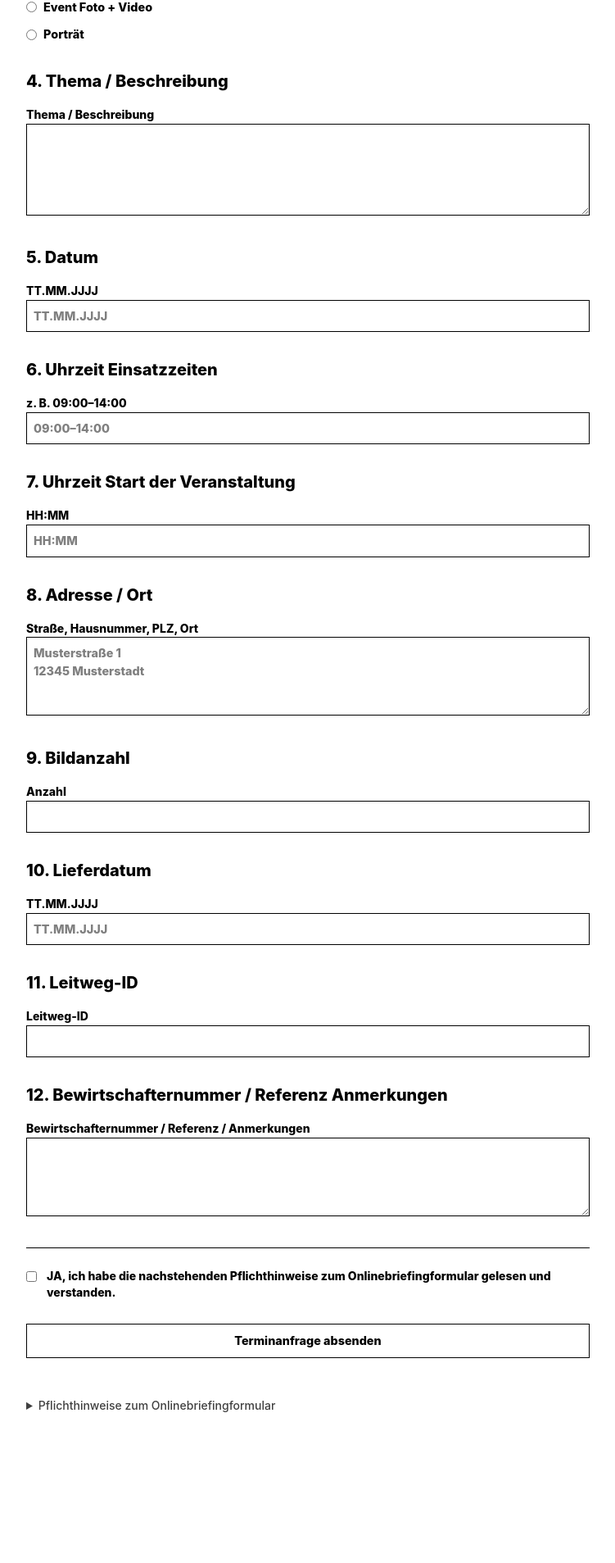
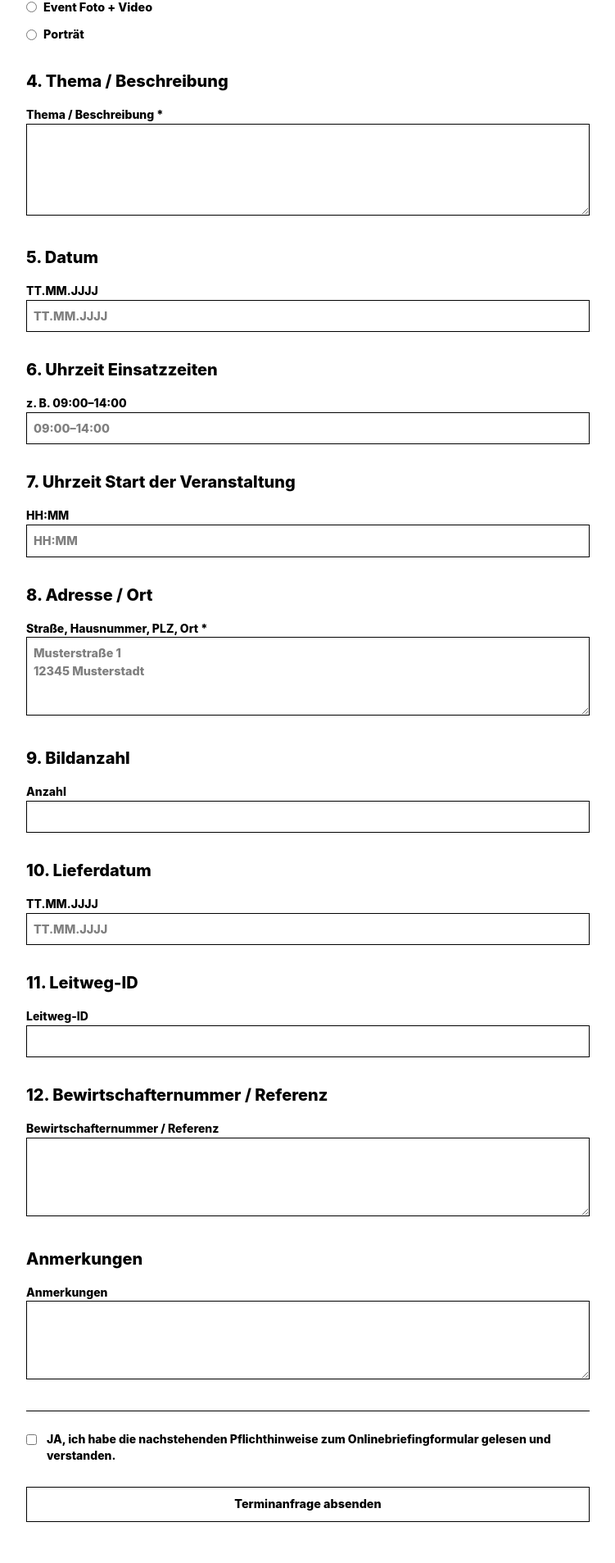
Before and after one commit to jukka211/czybik-schmid, a Next.js app: page /application in a window 1280 px wide. Shown: the part 754-2661 px from the top of the page at 82% size, without its empty margins (264-1015 px from the left). Before the commit the page ends 2487 px from the top, so only its background shows below. Built offline with nearby package versions, Linux system fonts and the light colour scheme; no server answers.

Commit message:
Update homepage

```diff
--- a/app/api/application/route.ts
+++ b/app/api/application/route.ts
@@ -64,8 +64,11 @@ function formatText(body: any) {
     `11. Leitweg-ID`,
     `${body.leitwegId || ""}`,
     ``,
-    `12. Bewirtschafternummer / Referenz / Anmerkungen`,
-    `${body.referenceNotes || ""}`,
+    `12. Bewirtschafternummer / Referenz`,
+    `${body.referenceNumber || ""}`,
+    ``,
+    `Anmerkungen`,
+    `${body.notes || ""}`,
     ``,
     `Zustimmung: ${body.consent ? "JA" : "NEIN"}`,
   ].join("\n");
--- a/app/application/page.tsx
+++ b/app/application/page.tsx
@@ -98,7 +98,7 @@ export default function ApplicationPage() {
           <section className="space-y-4">
             <h2 className="text-xl">1. Name und Kontaktdaten</h2>
             <label className="space-y-1">
-              <span className="text-sm">Name, Telefon, E-Mail</span>
+              <span className="text-sm">Name, Telefon, E-Mail *</span>
               <textarea
                 className="w-full border rounded-md p-2 min-h-24"
                 name="contactBlock"
@@ -112,7 +112,7 @@ export default function ApplicationPage() {
           <section className="space-y-4">
             <h2 className="text-xl">2. Verbindliche Rechnungsanschrift</h2>
             <label className="space-y-1">
-              <span className="text-sm">Rechnungsanschrift</span>
+              <span className="text-sm">Rechnungsanschrift *</span>
               <textarea
                 className="w-full border rounded-md p-2 min-h-24"
                 name="billingAddress"
@@ -126,7 +126,7 @@ export default function ApplicationPage() {
             <h2 className="text-xl">3. Kategorie</h2>
             <div className="flex flex-col gap-3">
               <label className="flex items-center gap-2">
-                <input type="radio" name="category" value="event_foto" required />
+                <input type="radio" name="category" value="event_foto" />
                 <span>Event Foto</span>
               </label>
               <label className="flex items-center gap-2">
@@ -144,11 +144,11 @@ export default function ApplicationPage() {
           <section className="space-y-4">
             <h2 className="text-xl">4. Thema / Beschreibung</h2>
             <label className="space-y-1">
-              <span className="text-sm">Thema / Beschreibung</span>
+              <span className="text-sm">Thema / Beschreibung *</span>
               <textarea
                 className="w-full border rounded-md p-2 min-h-28"
                 name="topicDescription"
-                required
+
               />
             </label>
           </section>
@@ -162,7 +162,6 @@ export default function ApplicationPage() {
                 className="w-full border rounded-md p-2"
                 name="date"
                 placeholder="TT.MM.JJJJ"
-                required
               />
             </label>
           </section>
@@ -176,7 +175,6 @@ export default function ApplicationPage() {
                 className="w-full border rounded-md p-2"
                 name="assignmentTimes"
                 placeholder="09:00–14:00"
-                required
               />
             </label>
           </section>
@@ -190,7 +188,6 @@ export default function ApplicationPage() {
                 className="w-full border rounded-md p-2"
                 name="eventStartTime"
                 placeholder="HH:MM"
-                required
               />
             </label>
           </section>
@@ -199,7 +196,7 @@ export default function ApplicationPage() {
           <section className="space-y-4">
             <h2 className="text-xl">8. Adresse / Ort</h2>
             <label className="space-y-1">
-              <span className="text-sm">Straße, Hausnummer, PLZ, Ort</span>
+              <span className="text-sm">Straße, Hausnummer, PLZ, Ort *</span>
               <textarea
                 className="w-full border rounded-md p-2 min-h-24"
                 name="address"
@@ -245,14 +242,26 @@ export default function ApplicationPage() {
             </label>
           </section>
 
-          {/* 12. Bewirtschafternummer / Referenz Anmerkungen (ONE field) */}
+          {/* 12. Bewirtschafternummer / Referenz (ONE field) */}
           <section className="space-y-4">
-            <h2 className="text-xl">12. Bewirtschafternummer / Referenz Anmerkungen</h2>
+            <h2 className="text-xl">12. Bewirtschafternummer / Referenz</h2>
             <label className="space-y-1">
-              <span className="text-sm">Bewirtschafternummer / Referenz / Anmerkungen</span>
+              <span className="text-sm">Bewirtschafternummer / Referenz</span>
               <textarea
                 className="w-full border rounded-md p-2 min-h-24"
-                name="referenceNotes"
+                name="referenceNumber"
+              />
+            </label>
+          </section>
+
+          {/* Anmerkungen (ONE field) */}
+          <section className="space-y-4">
+            <h2 className="text-xl">Anmerkungen</h2>
+            <label className="space-y-1">
+              <span className="text-sm">Anmerkungen</span>
+              <textarea
+                className="w-full border rounded-md p-2 min-h-24"
+                name="notes"
               />
             </label>
           </section>
@@ -295,25 +304,9 @@ export default function ApplicationPage() {
               {submitting ? "Sending..." : "Terminanfrage absenden"}
             </button>
 
-            <details className="text-sm text-neutral-700">
-              <summary className="cursor-pointer font-medium">
-                Pflichthinweise zum Onlinebriefingformular
-              </summary>
-              <div className="mt-2 space-y-2">
-                <p>
-                  Dieses Formular speichert alle eingegebene Inhalte (z. B. Namen, E-Mailadresse, Nachricht etc.) sowie
-                  automatisch die IP-Nummer.
-                </p>
-                <p>
-  Die Speicherung dieser Daten dient der Zuordnung der Anfrage und der anschließenden Beantwortung
-  derselben. Mehr dazu in unserer{" "}
-  <Link href="/datenschutz" className="underline">
-    Datenschutzerklärung
-  </Link>
-  .
-</p>
-              </div>
-            </details>
+            <Link href="/datenschutz" className="underline">
+              Datenschutzerklärung & Impressum
+            </Link>
 
           </section>
         </form>
--- a/sanity/schemaTypes/applicationRequest.ts
+++ b/sanity/schemaTypes/applicationRequest.ts
@@ -37,10 +37,11 @@ export const applicationRequest = defineType({
     defineField({ name: "deliveryDate", title: "Lieferdatum", type: "string" }),
     defineField({ name: "leitwegId", title: "Leitweg-ID", type: "string" }),
     defineField({
-      name: "referenceNotes",
-      title: "Bewirtschafternummer / Referenz / Anmerkungen",
+      name: "referenceNumber",
+      title: "Bewirtschafternummer / Referenz",
       type: "text",
     }),
+    defineField({ name: "notes", title: "Anmerkungen", type: "text" }),
 
     // System
     defineField({ name: "consent", title: "Consent", type: "boolean" }),
```
